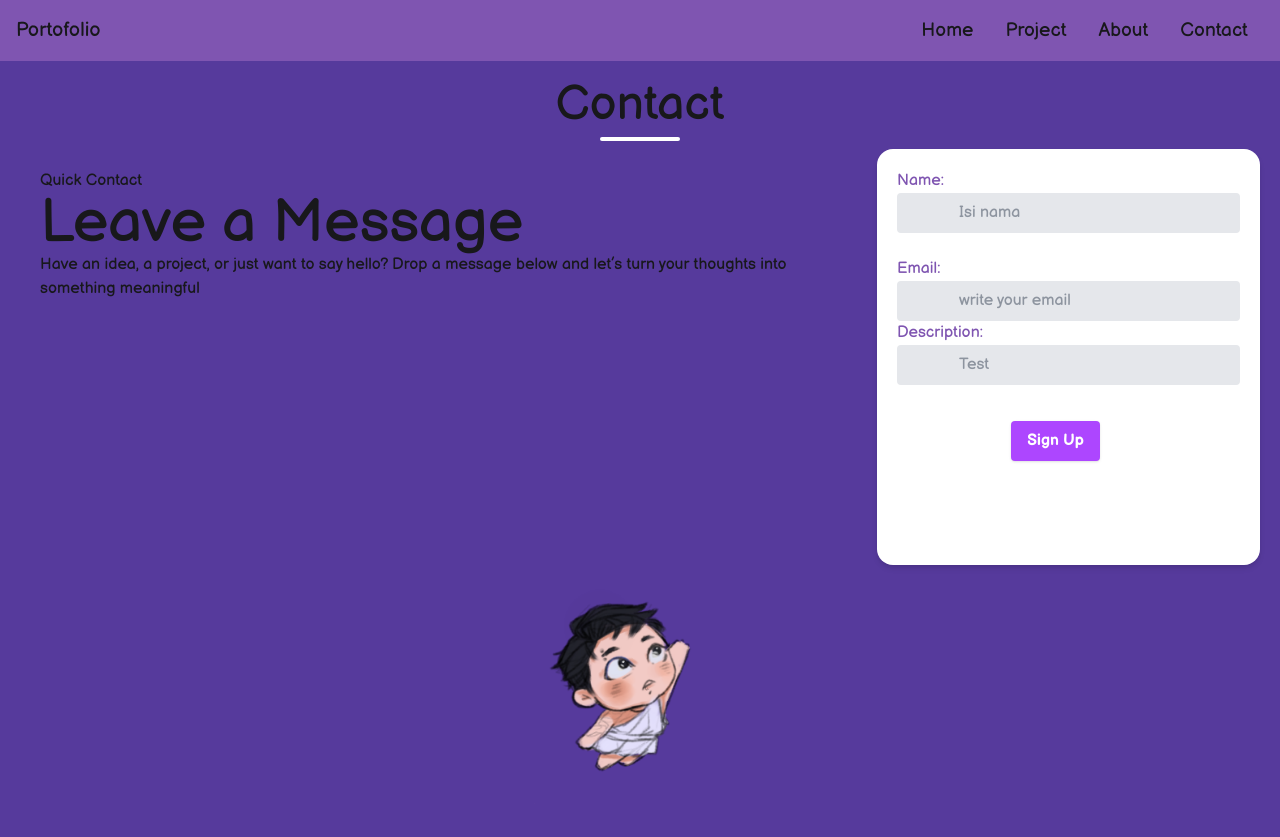
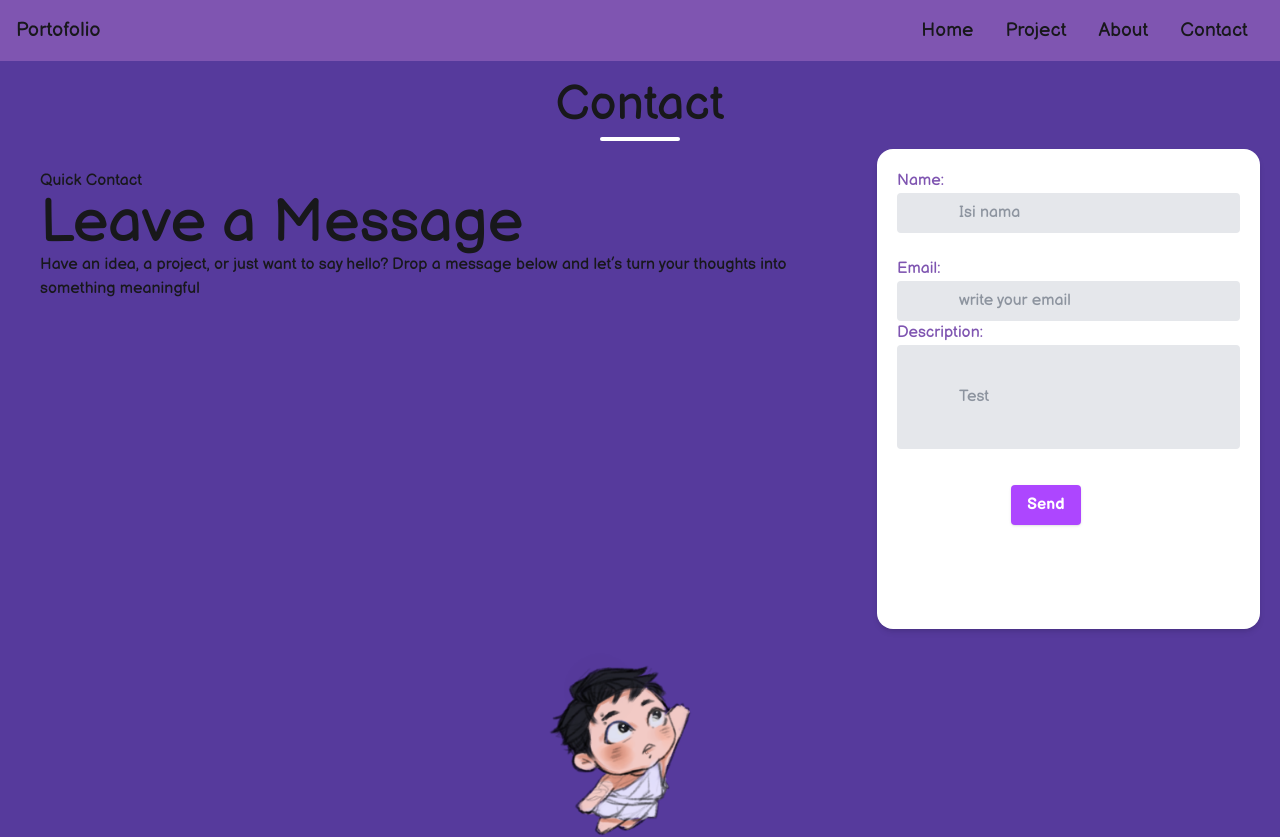
Before and after one commit to Serroria/portofolioWeb, a React (Vite) app: page /portofolioWeb/contact in a window 1280 px wide. Shown: the top 837 px of the page. Built offline with nearby package versions, Linux system fonts and the light colour scheme.

Commit message:
contact button send

```diff
--- a/src/routes/Contact.jsx
+++ b/src/routes/Contact.jsx
@@ -77,7 +77,7 @@ const Contact = () => {
                 <label>Description:</label>
                 <div>
                   <input
-                    className="bg-gray-200 border-2 border-gray-200 rounded  py-2 px-15 text-gray-700 leading-tight focus:outline-none focus:bg-white focus:border-purple-500"
+                    className="bg-gray-200 border-2 border-gray-200 rounded  py-10 px-15 text-gray-700 leading-tight focus:outline-none focus:bg-white focus:border-purple-500"
                     name="message"
                     placeholder="Test"
                   />
@@ -89,7 +89,7 @@ const Contact = () => {
                       className="shadow bg-purple-500 hover:bg-purple-400 focus:shadow-outline focus:outline-none text-white font-bold py-2 px-4 rounded"
                       type="submit"
                     >
-                      Sign Up
+                      Send
                     </button>
                   </div>
                 </div>
```
Also changed, not shown: 13 other files (tests, documents, lock files or other folders).
